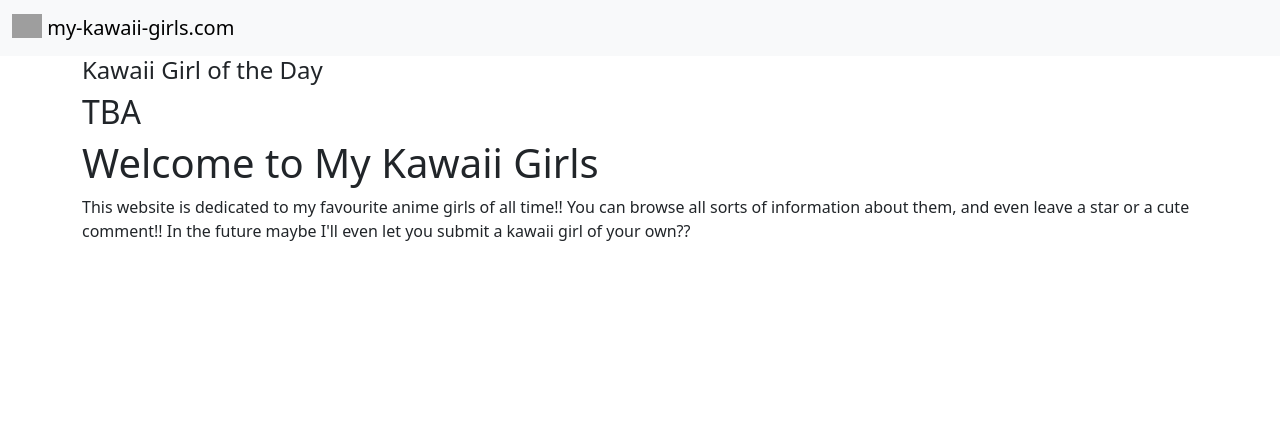
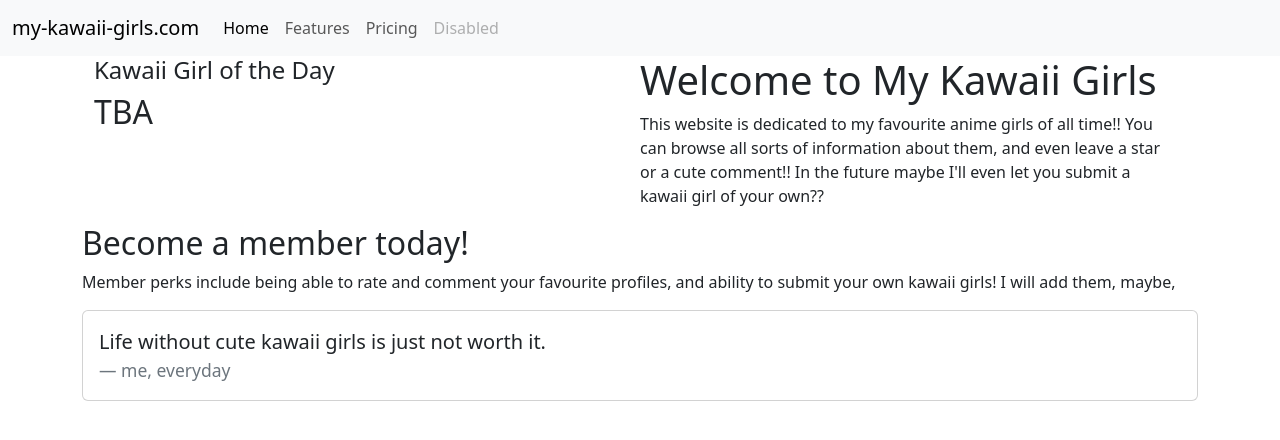
Before and after one commit to agenthitsuji/my-kawaii-girls, a Flask app: page / in a window 1280 px wide. Shown: the top 440 px of the page. Run offline with Flask 3, Linux system fonts and the light colour scheme; grey boxes are pictures that could not be loaded.

Commit message:
Navbar and layout changes

```diff
--- /dev/null
+++ b/templates/footer.html
@@ -0,0 +1,8 @@
+<div class="card">
+  <div class="card-body">
+    <blockquote class="blockquote mb-0">
+      <p>Life without cute kawaii girls is just not worth it.</p>
+      <footer class="blockquote-footer">me, everyday<cite title="Source Title"></cite></footer>
+    </blockquote>
+  </div>
+</div>
--- a/templates/index.html
+++ b/templates/index.html
@@ -1,17 +1,31 @@
 <!DOCTYPE html>
-<head>
+<html lang='en'>
+  <head>
   <title>My Kawaii Girls!</title>
   <link href="https://cdn.jsdelivr.net/npm/bootstrap@5.3.2/dist/css/bootstrap.min.css" rel="stylesheet" integrity="sha384-T3c6CoIi6uLrA9TneNEoa7RxnatzjcDSCmG1MXxSR1GAsXEV/Dwwykc2MPK8M2HN" crossorigin="anonymous">
+  <meta name="viewport" content="width=device-width, initial-scale=1">
+
 
 </head>
 <body>
   {% include 'navbar.html' %}
-  <div class='container-md'>
+
+<div class='container-md'>
+  <div class='container-xl row'>
+    <div class='col-6'>
     <h4>Kawaii Girl of the Day</h4>
     <h2>TBA</h2>
   </div>
-  <div class='container-sm'>
+  <div class='col-6'>
   <h1>Welcome to My Kawaii Girls</h1>
   <p>This website is dedicated to my favourite anime girls of all time!! You can browse all sorts of information about them, and even leave a star or a cute comment!! In the future maybe I'll even let you submit a kawaii girl of your own??</p>
   </div>
-</body>
+  </div>
+  <div>
+    <h2>Become a member today!</h2>
+    <p>Member perks include being able to rate and comment your favourite profiles, and ability to submit your own kawaii girls! I will add them, maybe,</p>
+  </div>
+  {% include 'footer.html' %}
+</div>
+  </body>
+</html>
--- a/templates/navbar.html
+++ b/templates/navbar.html
@@ -1,8 +1,16 @@
-<nav class="navbar bg-body-tertiary">
+<nav class="navbar navbar-expand-lg bg-body-tertiary">
   <div class="container-fluid">
-    <a class="navbar-brand" href="#">
-      <img src="/docs/5.3/assets/brand/bootstrap-logo.svg" alt="." width="30" height="24" class="d-inline-block align-text-top">
-      my-kawaii-girls.com
-    </a>
+    <a class="navbar-brand" href="#">my-kawaii-girls.com</a>
+    <button class="navbar-toggler" type="button" data-bs-toggle="collapse" data-bs-target="#navbarNavAltMarkup" aria-controls="navbarNavAltMarkup" aria-expanded="false" aria-label="Toggle navigation">
+      <span class="navbar-toggler-icon"></span>
+    </button>
+    <div class="collapse navbar-collapse" id="navbarNavAltMarkup">
+      <div class="navbar-nav">
+        <a class="nav-link active" aria-current="page" href="#">Home</a>
+        <a class="nav-link" href="#">Features</a>
+        <a class="nav-link" href="#">Pricing</a>
+        <a class="nav-link disabled" aria-disabled="true">Disabled</a>
+      </div>
+    </div>
   </div>
 </nav>
```
